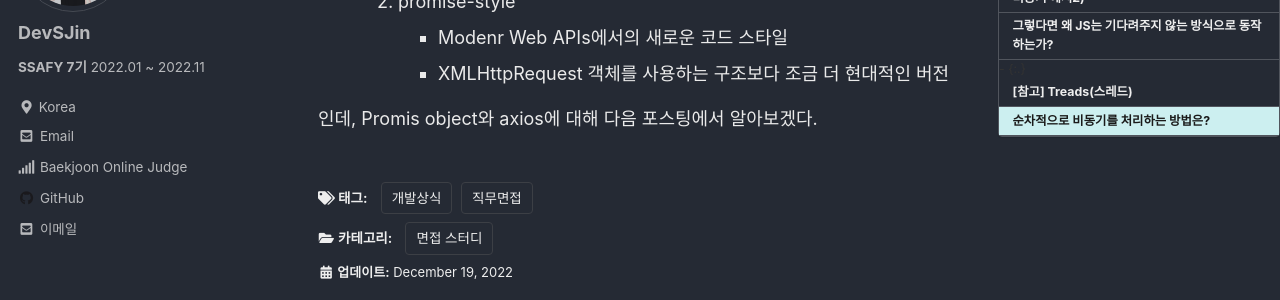
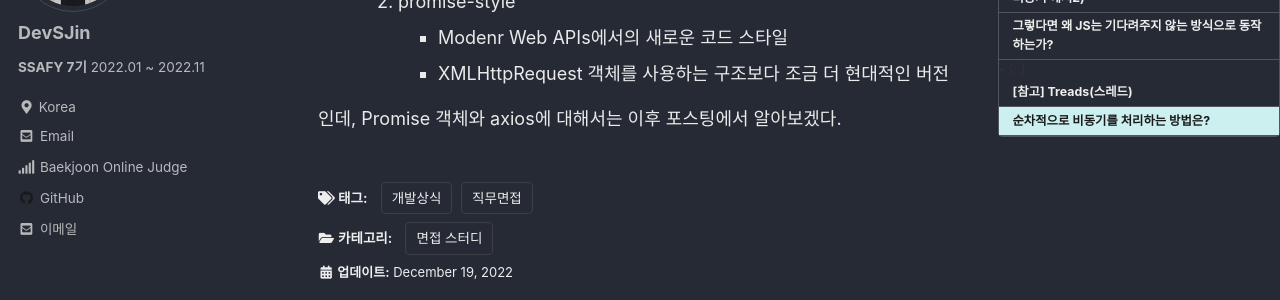
Before and after one commit to DevSJin/DevSJin.github.io, a Jekyll site: the page built from _posts/interview/jobinterview/2022-12-19-동기 비동기.md, in a window 1280 px wide and 900 px high, scrolled down 4463 px. Shown: the part 152-452 px from the top of the window. Built offline with Jekyll 4.4.1, drawn with Linux system fonts in a browser that asks for light colours; cached includes are drawn as plain includes; comment, search, counter and statistics services are not loaded.

Commit message:
오탈자 수정

```diff
--- a/_posts/interview/jobinterview/2022-12-19-동기 비동기.md
+++ b/_posts/interview/jobinterview/2022-12-19-동기 비동기.md
@@ -136,4 +136,4 @@ setTimeout()메소드의 첫번째 인자는 콜백함수이고 두번째 인자
 
 
 
-인데, Promis object와 axios에 대해 다음 포스팅에서 알아보겠다.
+인데, Promise 객체와 axios에 대해서는 이후 포스팅에서 알아보겠다.
```
